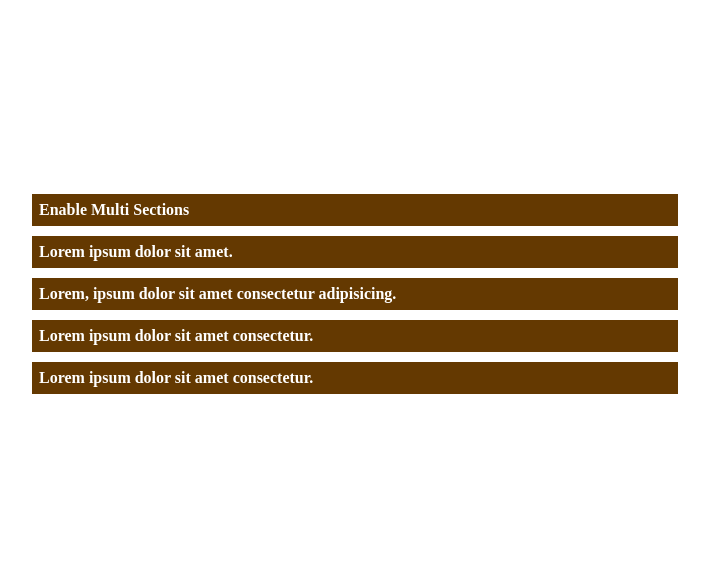
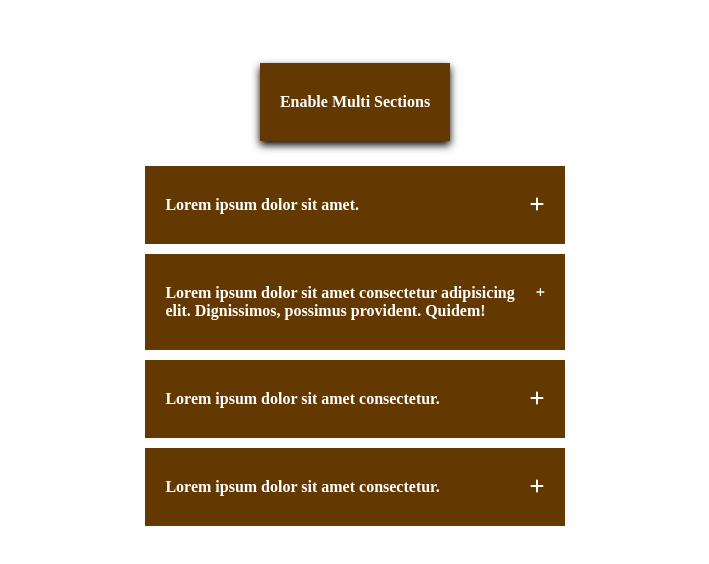
Before and after one commit to bhaveshchadha/Accordion-App, a React (Vite) app: page / in a window 1280 px wide. Shown: the part 114-678 px from the top of the page, without its empty margins (285-994 px from the left). Built offline with nearby package versions, Linux system fonts and the light colour scheme.

Commit message:
add: + sign added to each answer

```diff
--- a/package.json
+++ b/package.json
@@ -11,7 +11,8 @@
   },
   "dependencies": {
     "react": "^18.3.1",
-    "react-dom": "^18.3.1"
+    "react-dom": "^18.3.1",
+    "react-icons": "^5.3.0"
   },
   "devDependencies": {
     "@eslint/js": "^9.9.0",
--- a/src/components/Accordions.jsx
+++ b/src/components/Accordions.jsx
@@ -1,15 +1,26 @@
 import React from "react";
-
+import { FaPlus } from "react-icons/fa6";
 function Accordions() {
   return (
     <div className="container">
-      <div className="box">Enable Multi Sections</div>
-      <div className="box">Lorem ipsum dolor sit amet.</div>
+      <div className="box question">Enable Multi Sections</div>
       <div className="box">
-        Lorem, ipsum dolor sit amet consectetur adipisicing.
+        Lorem ipsum dolor sit amet.
+        <FaPlus />
       </div>
-      <div className="box">Lorem ipsum dolor sit amet consectetur.</div>
-      <div className="box">Lorem ipsum dolor sit amet consectetur.</div>
+      <div className="box">
+        Lorem ipsum dolor sit amet consectetur adipisicing elit. Dignissimos,
+        possimus provident. Quidem!
+        <FaPlus />
+      </div>
+      <div className="box">
+        Lorem ipsum dolor sit amet consectetur.
+        <FaPlus />
+      </div>
+      <div className="box">
+        Lorem ipsum dolor sit amet consectetur.
+        <FaPlus />
+      </div>
     </div>
   );
 }
--- a/src/index.css
+++ b/src/index.css
@@ -5,11 +5,20 @@
   height: 100vh; /* Full viewport height */
 }
 .box {
-  padding: 7px;
+  padding: 30px 20px;
+  display: flex;
+  justify-content: space-between;
+
   color: white;
   font-weight: bold;
   background-color: rgb(100, 57, 1);
   margin: 5px;
-  width: 50%;
+  width: 30%;
   margin: 5px auto;
 }
+
+.question {
+  width: fit-content;
+  margin-bottom: 20px;
+  box-shadow: 0px 4px 8px rgba(0, 0, 0); /* Black shadow */
+}
```
Also changed, not shown: 1 other file (tests, documents, lock files or other folders).
